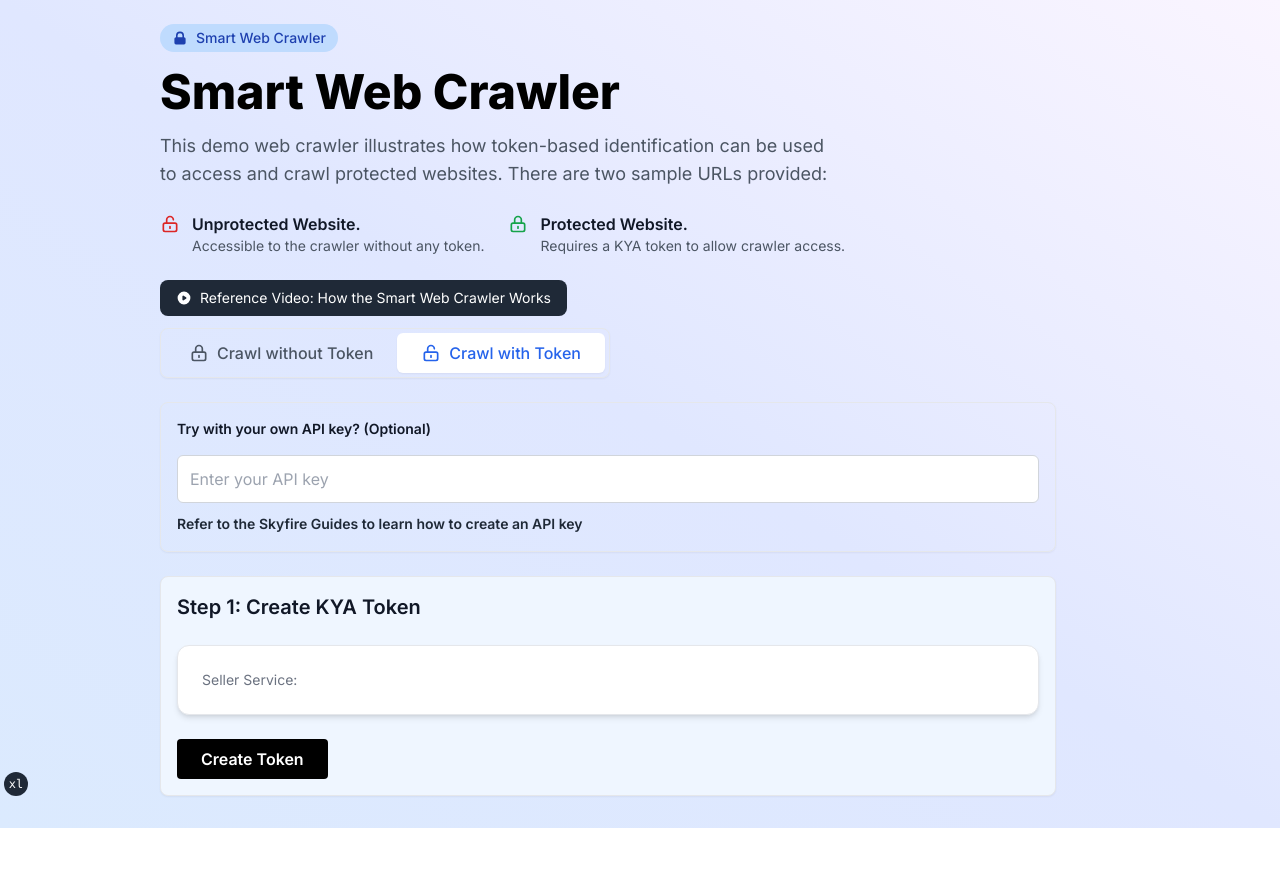
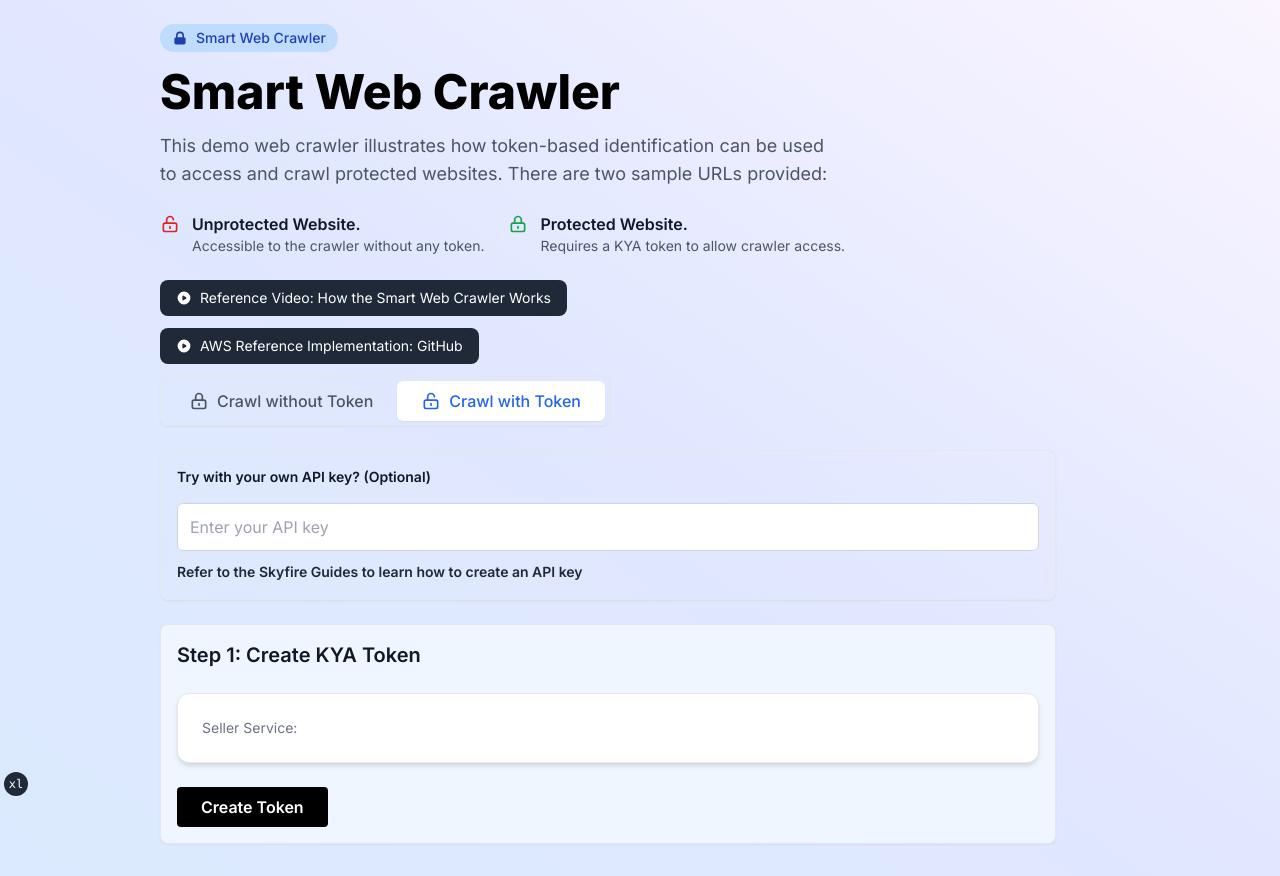
Before and after one commit to skyfire-xyz/skyfire-solutions-aws-news-crawler-demo, a Next.js app in the folder crawler-agent-fe/: page /token in a window 1280 px wide. Before the commit the page ends 828 px from the top, so only its background shows below. Built offline with nearby package versions, Linux system fonts and the light colour scheme.

Commit message:
SKYK-930 adds AWS reference implementation GitHub link

```diff
--- a/crawler-agent-fe/app/components/TopBar.tsx
+++ b/crawler-agent-fe/app/components/TopBar.tsx
@@ -65,6 +65,21 @@
             </a>
           </div>
 
+           {/* AWS Reference Implementation Link */}
+           <div className="mb-3">
+            <a
+              href="https://github.com/skyfire-xyz/skyfire-solutions-aws-news-crawler-demo"
+              target="_blank"
+              rel="noopener noreferrer"
+              className="inline-flex items-center gap-2 rounded-lg bg-gray-800 px-4 py-2 text-sm text-white transition hover:bg-gray-700"
+            >
+              <svg className="h-4 w-4" fill="currentColor" viewBox="0 0 20 20">
+                <path fillRule="evenodd" d="M10 18a8 8 0 100-16 8 8 0 000 16zM9.555 7.168A1 1 0 008 8v4a1 1 0 001.555.832l3-2a1 1 0 000-1.664l-3-2z" clipRule="evenodd" />
+              </svg>
+              AWS Reference Implementation: GitHub
+            </a>
+          </div>
+
           {/* Navigation Tabs - Slider Style */}
           <div className="mb-0">
             <NavTabs />
```
